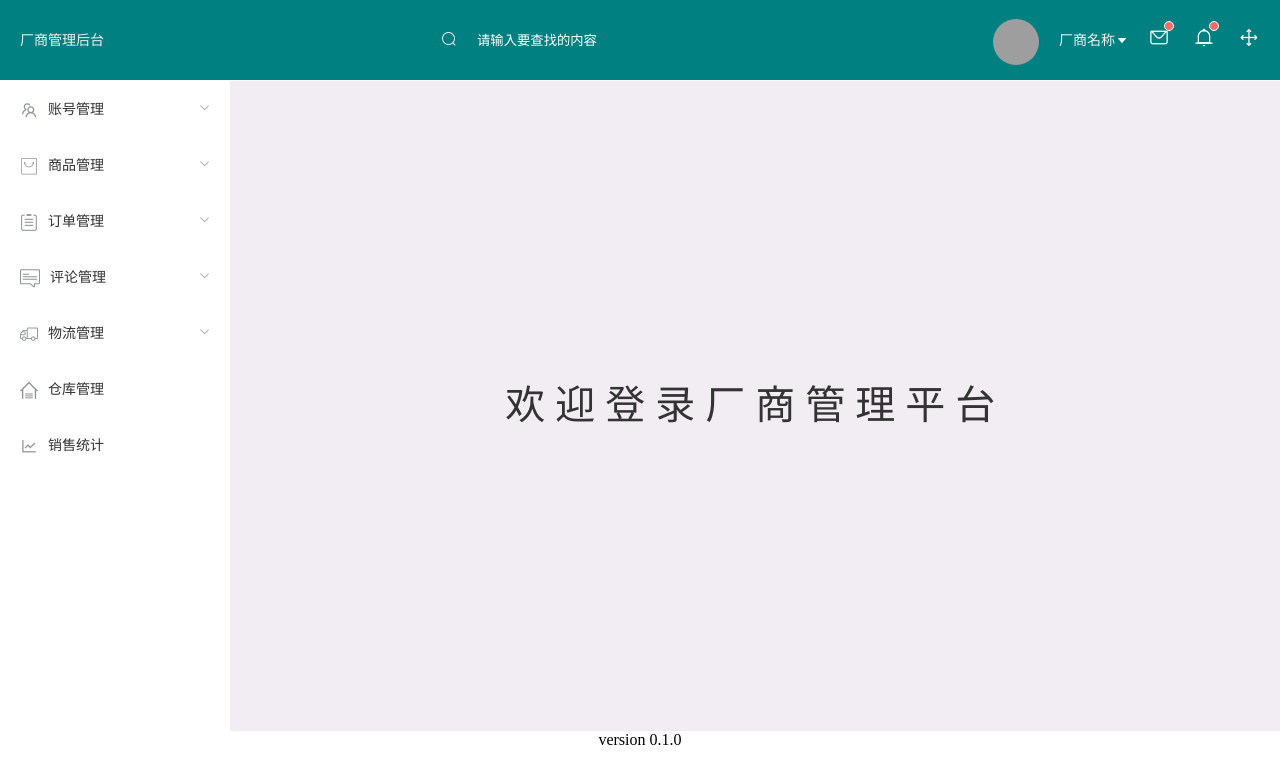
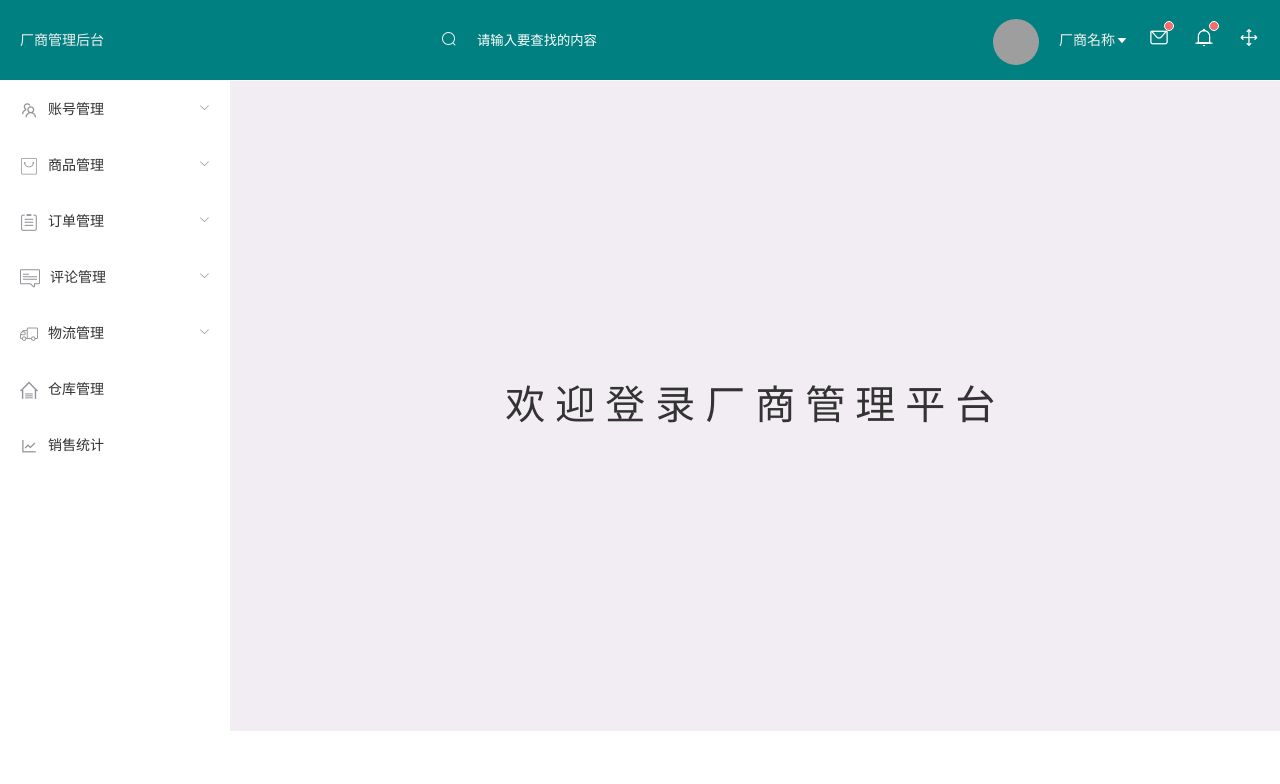
Before and after one commit to Shaun-Zhang0/mbc_mall, a Vue app: page / in a window 1280 px wide. Shown: the top 784 px of the page. Built offline with nearby package versions, Linux system fonts and the light colour scheme; grey boxes are pictures that could not be loaded.

Commit message:
Update App.vue

```diff
--- a/src/App.vue
+++ b/src/App.vue
@@ -1,5 +1,6 @@
 <template>
   <div id="app">
+    <div v-if="$route.meta.keepAlive">
       <div class="container">
         <app-header></app-header>
       </div>
@@ -8,13 +9,12 @@
         <router-view></router-view>
 
       </div>
-    <app-footer></app-footer>
+    </div>
+     <router-view v-if="!$route.meta.keepAlive"></router-view>
   </div>
 
 </template>
-
 <script>
-
 import Header from "./components/structure/header";
 import Aside from "./components/structure/aside";
 import Footer from "./components/structure/footer";
@@ -23,9 +23,9 @@ import Update_info from "./components/information/update_info";
 import Release_product from "./components/product/release_product";
 import Productlist from "./components/product/productlist";
 import Orderlist from "./components/order/orderlist";
-import Chargeback from "./components/order/chargeback"
-
-
+import Chargeback from "./components/order/chargeback";
+import login from "./components/login/login";
+import register from "./components/register/register"
 export default {
   components: {
     appHeader: Header, //header组件
@@ -37,7 +37,8 @@ export default {
     orderlist: Orderlist, //发布商品组件
     productlist: Productlist, //搜索商品的组件
     chargeback: Chargeback, //退单的组件
-
+    login: login, //登录的组件
+    register: register //注册的组件
   }
 };
 </script>
@@ -57,7 +58,6 @@ body {
   color: #333;
   text-align: center;
   height: 100%;
-
 }
 .el-aside {
   background-color: #d3dce6;
```
Lines whose indentation alone changed are shown as unchanged.
